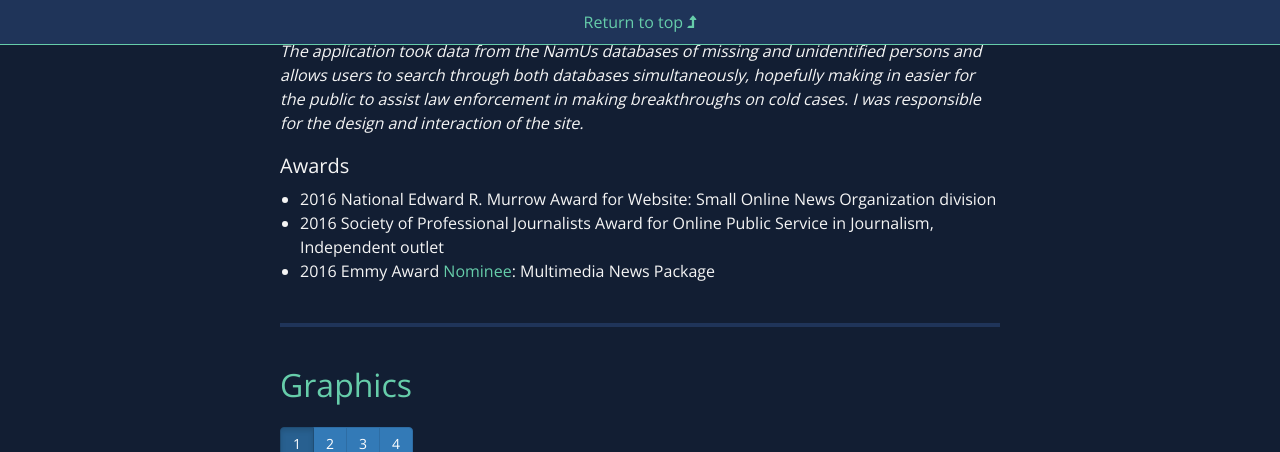
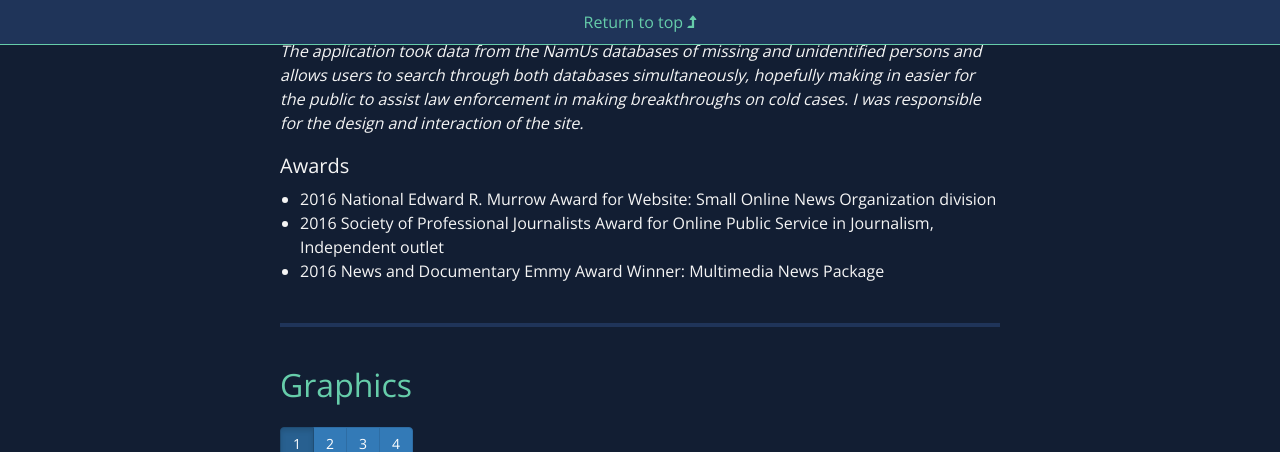
Before and after one commit to amccartney/amccartney.github.io, a Jekyll site: the page built from pages/portfolio.md, in a window 1280 px wide and 900 px high, scrolled down 1036 px, cut to the strip 0-452 px from the top of the window. Built offline with Jekyll 4.4.1, drawn with Linux system fonts in a browser that asks for light colours; nearby versions of some CDN libraries; some web fonts are replaced.

Commit message:
updating portfolio page

```diff
--- a/pages/portfolio.md
+++ b/pages/portfolio.md
@@ -29,7 +29,7 @@ permalink: /portfolio/
 #### Awards
 -   2016 National Edward R. Murrow Award for Website: Small Online News Organization division
 -   2016 Society of Professional Journalists Award for Online Public Service in Journalism, Independent outlet
--   2016 Emmy Award [Nominee](https://www.revealnews.org/press/revealcir-nominated-for-7-news-documentary-emmys/): Multimedia News Package
+-   2016 News and Documentary Emmy Award Winner: Multimedia News Package
 
 ---
 
```
